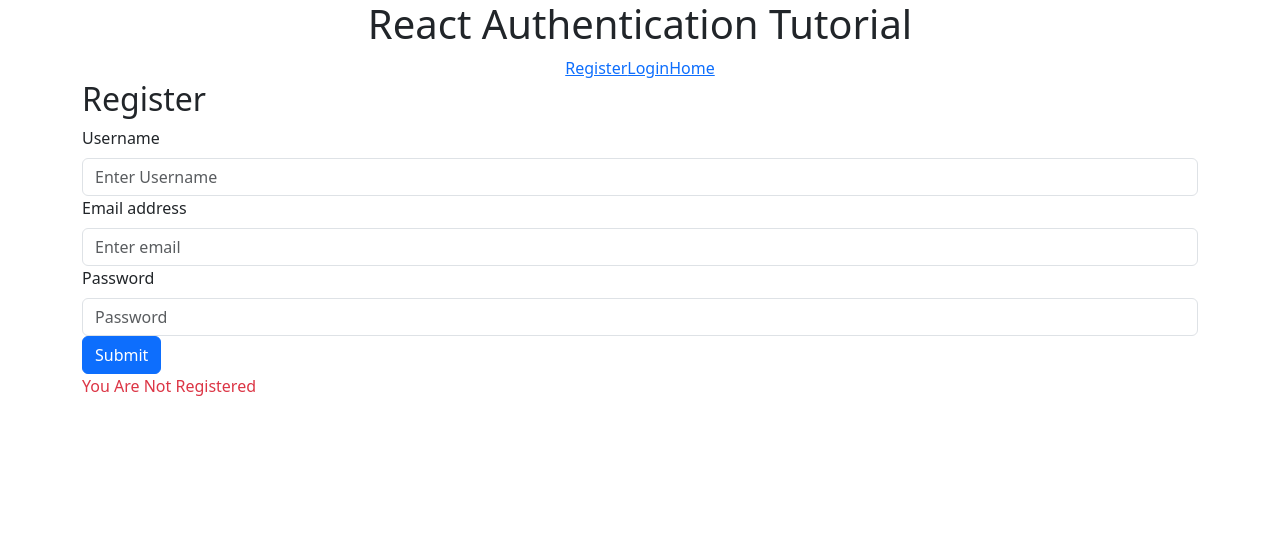
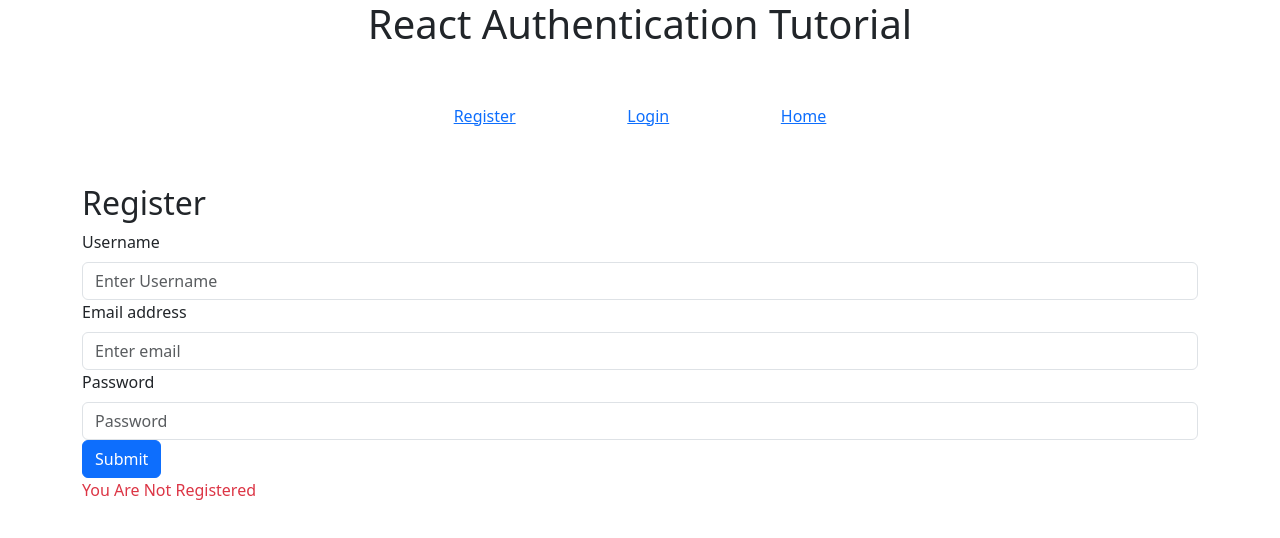
Before and after one commit to annaanitha1998/aunthentication-project, a React (Create React App) app in the folder frontend/: page / in a window 1280 px wide. Shown: the top 538 px of the page. Built offline with nearby package versions, Linux system fonts and the light colour scheme.

Commit message:
style for nav

```diff
--- a/frontend/src/index.css
+++ b/frontend/src/index.css
@@ -1,13 +1,12 @@
-body {
-  margin: 0;
-  font-family: -apple-system, BlinkMacSystemFont, 'Segoe UI', 'Roboto', 'Oxygen',
-    'Ubuntu', 'Cantarell', 'Fira Sans', 'Droid Sans', 'Helvetica Neue',
-    sans-serif;
-  -webkit-font-smoothing: antialiased;
-  -moz-osx-font-smoothing: grayscale;
+#navigation{
+  margin-top: 5%;
+  margin-bottom: 5%;
 }
 
-code {
-  font-family: source-code-pro, Menlo, Monaco, Consolas, 'Courier New',
-    monospace;
+#navigation a{
+  margin-right: 10%;
 }
+
+#navigation a:last-child{
+  margin-right: 0;
+}
```
